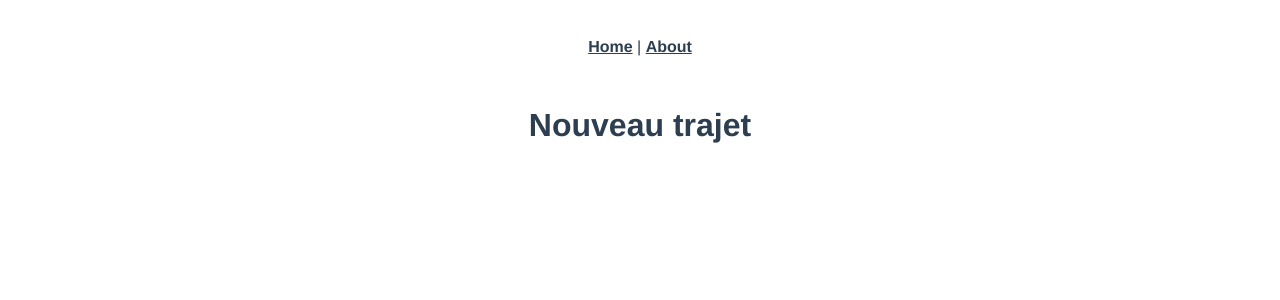
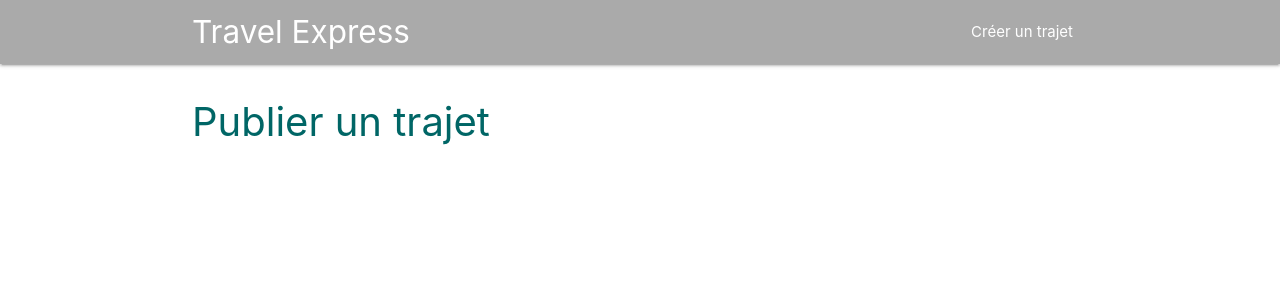
Before and after one commit to felixSabatie/TravelExpress, a Vue app in the folder front/: page /lifts/new in a window 1280 px wide. Shown: the top 300 px of the page. Built offline with nearby package versions, Linux system fonts and the light colour scheme.

Commit message:
Cleanup and materialize and simple navbar

```diff
--- a/front/package.json
+++ b/front/package.json
@@ -9,6 +9,7 @@
   },
   "dependencies": {
     "axios": "^0.18.0",
+    "materialize-css": "^1.0.0-rc.2",
     "vue": "^2.5.17",
     "vue-router": "^3.0.1",
     "vuex": "^3.0.1"
--- a/front/public/index.html
+++ b/front/public/index.html
@@ -1,15 +1,16 @@
 <!DOCTYPE html>
-<html lang="en">
+<html lang="fr">
   <head>
     <meta charset="utf-8">
     <meta http-equiv="X-UA-Compatible" content="IE=edge">
     <meta name="viewport" content="width=device-width,initial-scale=1.0">
     <link rel="icon" href="<%= BASE_URL %>favicon.ico">
-    <title>front</title>
+    <link href="https://fonts.googleapis.com/icon?family=Material+Icons" rel="stylesheet">
+    <title>Travel Express</title>
   </head>
   <body>
     <noscript>
-      <strong>We're sorry but front doesn't work properly without JavaScript enabled. Please enable it to continue.</strong>
+      <strong>Désolés, vous devez activer javascript pour accéder à ce site.</strong>
     </noscript>
     <div id="app"></div>
     <!-- built files will be auto injected -->
--- a/front/src/App.vue
+++ b/front/src/App.vue
@@ -1,29 +1,34 @@
 <template>
   <div id="app">
-    <div id="nav">
-      <router-link to="/">Home</router-link> |
-      <router-link to="/about">About</router-link>
+    <Navbar :routes="routes" />
+    <div class="container">
+      <router-view/>
     </div>
-    <router-view/>
   </div>
 </template>
 
-<style lang="scss">
-#app {
-  font-family: 'Avenir', Helvetica, Arial, sans-serif;
-  -webkit-font-smoothing: antialiased;
-  -moz-osx-font-smoothing: grayscale;
-  text-align: center;
-  color: #2c3e50;
-}
-#nav {
-  padding: 30px;
-  a {
-    font-weight: bold;
-    color: #2c3e50;
-    &.router-link-exact-active {
-      color: #42b983;
+<script>
+  import Navbar from '@/components/Navbar.vue'
+
+  export default {
+    components: {
+      Navbar
+    },
+    data: () => {
+      return {
+        routes: [
+          {
+            name: 'Créer un trajet',
+            link: {
+              name: 'new_lift'
+            }
+          }
+        ]
+      }
     }
   }
-}
+</script>
+
+<style lang="scss">
+  @import 'styles/app';
 </style>
--- /dev/null
+++ b/front/src/components/Navbar.vue
@@ -0,0 +1,37 @@
+<template>
+  <div class="navbar">
+    <nav>
+      <div class="nav-wrapper container">
+        <a href="#" class="brand-logo">Travel Express</a>
+        <a href="#" data-target="mobile-nav" class="sidenav-trigger"><i class="material-icons">menu</i></a>
+        <ul id="nav-mobile" class="right hide-on-med-and-down">
+          <li v-for="route in routes" :key="route.link.name">
+            <router-link :to="route.link" >{{route.name}}</router-link>
+          </li>
+        </ul>
+      </div>
+    </nav>
+    <ul class="sidenav" id="mobile-nav">
+      <li v-for="route in routes" :key="route.link.name">
+        <router-link :to="route.link">{{route.name}}</router-link>
+      </li>
+    </ul>
+  </div>
+</template>
+
+<script>
+  export default {
+    name: 'Navbar',
+    props: ['routes']
+  }
+</script>
+
+<style lang="scss">
+  @import '../styles/colors';
+
+  .navbar {
+    nav {
+      background-color: $navbar-color;
+    }
+  }
+</style>
--- a/front/src/main.js
+++ b/front/src/main.js
@@ -2,6 +2,7 @@ import Vue from 'vue'
 import App from './App.vue'
 import router from './router'
 import store from './store'
+import './materialize-bootstrapper'
 
 Vue.config.productionTip = false
 
--- /dev/null
+++ b/front/src/materialize-bootstrapper.js
@@ -0,0 +1,7 @@
+import M from 'materialize-css'
+
+document.addEventListener('DOMContentLoaded', function() {
+  // sidenav
+  let sidenav = document.querySelectorAll('.sidenav');
+  M.Sidenav.init(sidenav);
+})
--- a/front/src/router.js
+++ b/front/src/router.js
@@ -1,6 +1,5 @@
 import Vue from 'vue'
 import Router from 'vue-router'
-import Home from './views/Home.vue'
 import NewLift from './views/lift/NewLift'
 
 Vue.use(Router)
@@ -10,19 +9,6 @@ export default new Router({
   base: process.env.BASE_URL,
   routes: [
     {
-      path: '/',
-      name: 'home',
-      component: Home
-    },
-    {
-      path: '/about',
-      name: 'about',
-      // route level code-splitting
-      // this generates a separate chunk (about.[hash].js) for this route
-      // which is lazy-loaded when the route is visited.
-      component: () => import(/* webpackChunkName: "about" */ './views/About.vue')
-    },
-    {
       path: '/lifts/new',
       name: 'new_lift',
       component: NewLift
--- /dev/null
+++ b/front/src/styles/app.scss
@@ -0,0 +1,12 @@
+@import '../../node_modules/materialize-css/sass/materialize';
+@import './colors';
+
+body {
+  background-color: $white;
+  #app {
+    color: $text-color;
+    h2 {
+      font-size: 30pt;
+    }
+  }
+}
--- /dev/null
+++ b/front/src/styles/colors.scss
@@ -0,0 +1,5 @@
+$text-color: #006666;
+$navbar-color: #AAA;
+$primary-color: #43C59E;
+$accent-color: #FF715B;
+$white: #FFF;
--- a/front/src/views/About.vue
+++ /dev/null
@@ -1,5 +0,0 @@
-<template>
-  <div class="about">
-    <h1>This is an about page</h1>
-  </div>
-</template>
--- a/front/src/views/Home.vue
+++ /dev/null
@@ -1,18 +0,0 @@
-<template>
-  <div class="home">
-    <img alt="Vue logo" src="../assets/logo.png">
-    <HelloWorld msg="Welcome to Your Vue.js App"/>
-  </div>
-</template>
-
-<script>
-// @ is an alias to /src
-import HelloWorld from '@/components/HelloWorld.vue'
-
-export default {
-  name: 'home',
-  components: {
-    HelloWorld
-  }
-}
-</script>
--- a/front/src/views/lift/NewLift.vue
+++ b/front/src/views/lift/NewLift.vue
@@ -1,7 +1,14 @@
 <template>
-  <h1>Nouveau trajet</h1>
+  <div class="new-lift">
+    <h2>Publier un trajet</h2>
+    <div class="form">
+
+    </div>
+  </div>
 </template>
 
 <script>
+  export default {
 
+  }
 </script>
```
Also changed, not shown: 1 other file (tests, documents, lock files or other folders).
